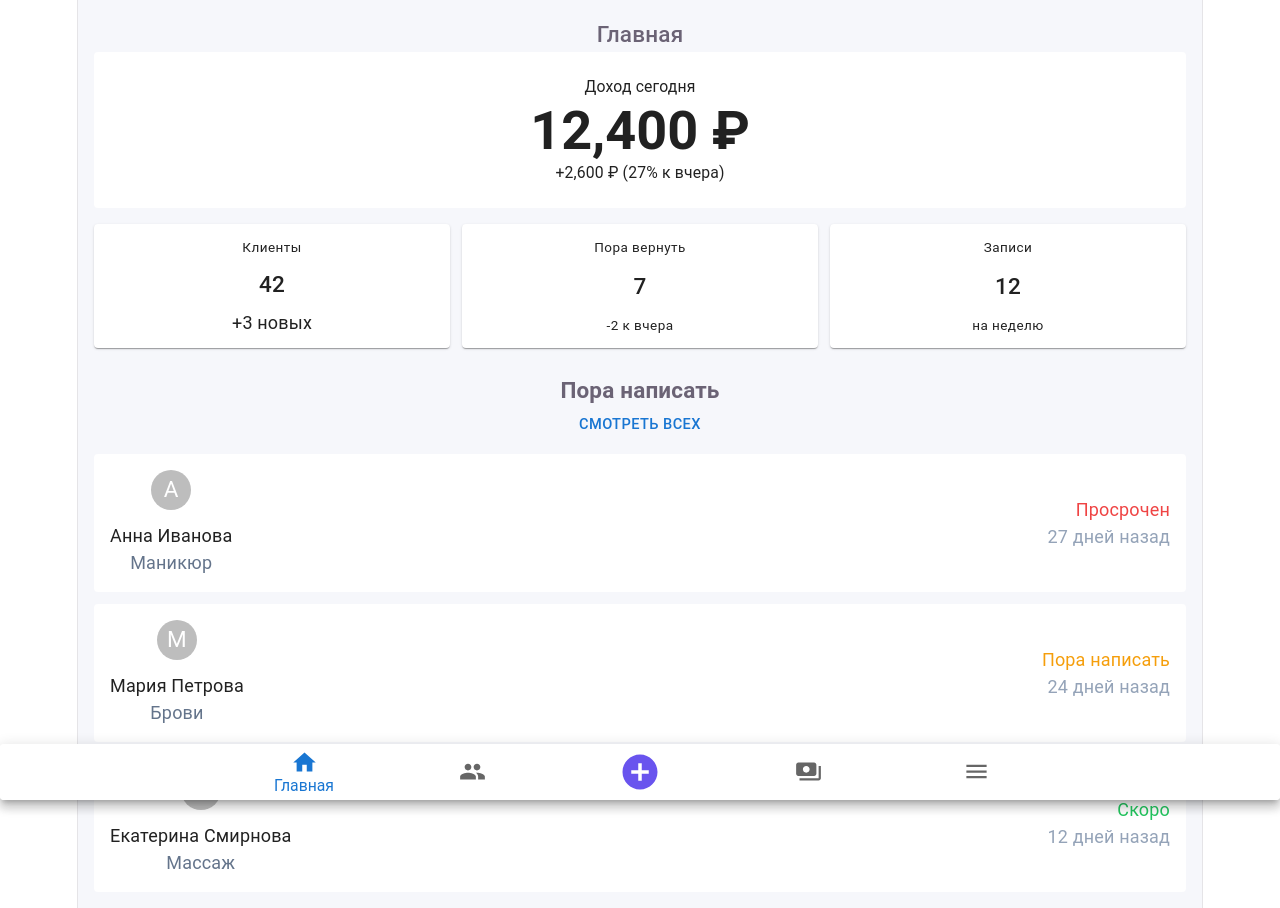
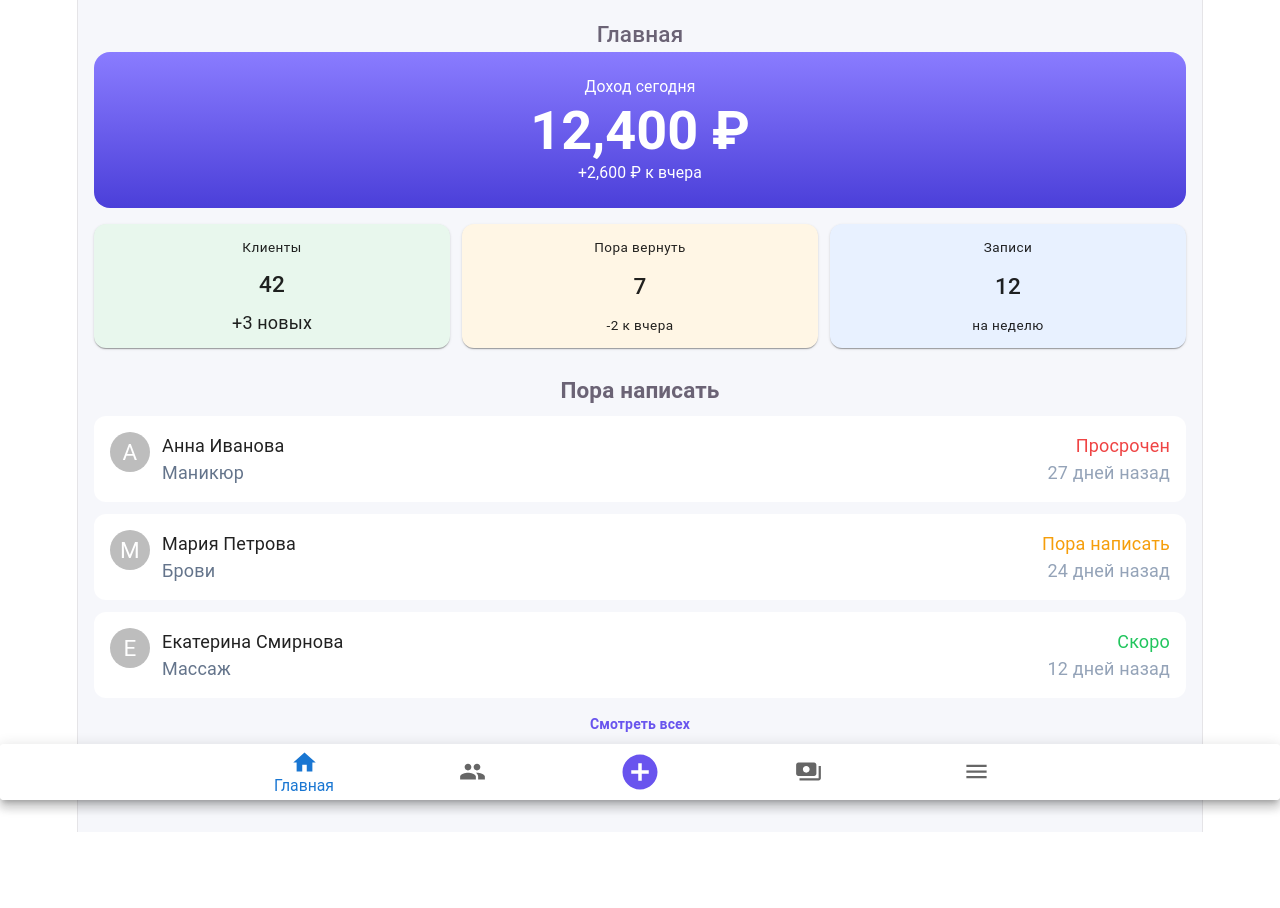
Before and after one commit to Korrusx/telegram-mini-app, a React (Vite) app: page / in a window 1280 px wide. After the commit the page ends 832 px from the top, so only its background shows below. Built offline with nearby package versions, Linux system fonts and the light colour scheme; what @twa-dev/sdk would draw is missing.

Commit message:
refactor: styled ReturnEnginePage

```diff
--- a/src/pages/ReturnEngine/ui/ReturnEnginePage.styled.ts
+++ b/src/pages/ReturnEngine/ui/ReturnEnginePage.styled.ts
@@ -1,5 +1,5 @@
 import styled from "styled-components";
-import { Box, Paper, Stack, Typography, Button, Avatar } from "@mui/material";
+import { Box, Paper, Stack, Typography, Avatar } from "@mui/material";
 
 export const Page = styled(Box)`
   padding: 16px;
@@ -13,6 +13,7 @@ export const Header = styled(Typography)`
 `;
 
 export const MainCard = styled(Paper)`
+  && {
     padding: 24px;
     border-radius: 16px;
     margin-bottom: 16px;
@@ -22,6 +23,7 @@ export const MainCard = styled(Paper)`
     flex-direction: column;
     align-items: center;
     text-align: center;
+  }
 `;
 
 export const StatsRow = styled(Stack)`
@@ -29,6 +31,7 @@ export const StatsRow = styled(Stack)`
 `;
 
 export const StatCard = styled(Paper)<{ bg?: string }>`
+  && {
     flex: 1;
     padding: 12px;
     border-radius: 12px;
@@ -39,13 +42,7 @@ export const StatCard = styled(Paper)<{ bg?: string }>`
     justify-content: space-between;
 
     background: ${({ bg }) => bg || "#fff"};
-`;
-
-export const SectionHeader = styled(Stack)`
-  flex-direction: row;
-  justify-content: space-between;
-  align-items: center;
-  margin-bottom: 12px;
+  }
 `;
 
 export const ClientsStack = styled(Stack)`
@@ -53,18 +50,28 @@ export const ClientsStack = styled(Stack)`
 `;
 
 export const ClientCard = styled(Paper)`
+  && {
     padding: 16px;
     border-radius: 12px;
 
     display: flex;
     justify-content: space-between;
     align-items: center;
+  }
 `;
 
 export const ClientInfo = styled(Stack)`
+  && {
     flex-direction: row;
     gap: 12px;
-  align-items: center;
+    align-items: flex-start;
+  }
+`;
+
+export const ClientDetail = styled(Box)`
+  display: flex;
+  flex-direction: column;
+  align-items: flex-start;
 `;
 
 export const ClientAvatar = styled(Avatar)`
@@ -91,8 +98,3 @@ export const SmallText = styled(Typography)`
   font-size: 12px;
   color: #94a3b8;
 `;
-
-export const SeeAllButton = styled(Button)`
-  text-transform: none;
-  font-weight: 600;
-`;
--- a/src/pages/ReturnEngine/ui/ReturnEnginePage.tsx
+++ b/src/pages/ReturnEngine/ui/ReturnEnginePage.tsx
@@ -5,7 +5,6 @@ import {
   MainCard,
   StatsRow,
   StatCard,
-  SectionHeader,
   ClientsStack,
   ClientCard,
   ClientInfo,
@@ -14,7 +13,7 @@ import {
   ClientService,
   StatusText,
   SmallText,
-  SeeAllButton,
+  ClientDetail,
 } from "./ReturnEnginePage.styled.ts";
 
 export const ReturnEnginePage = () => {
@@ -56,7 +55,6 @@ export const ReturnEnginePage = () => {
   ];
 
   const diff = stats.incomeToday - stats.incomeYesterday;
-  const percent = Math.round((diff / stats.incomeYesterday) * 100);
 
   const getStatusColor = (status: string) => {
     switch (status) {
@@ -84,7 +82,7 @@ export const ReturnEnginePage = () => {
 
         <Typography variant="body2">
           {diff >= 0 ? "+" : ""}
-          {diff.toLocaleString()} ₽ ({percent}% к вчера)
+          {diff.toLocaleString()} ₽ к вчера
         </Typography>
       </MainCard>
 
@@ -112,13 +110,10 @@ export const ReturnEnginePage = () => {
         </StatCard>
       </StatsRow>
 
-      <SectionHeader>
-        <Typography variant="h6" sx={{ fontWeight: 700 }}>
-          Пора написать
-        </Typography>
-
-        <SeeAllButton size="small">Смотреть всех</SeeAllButton>
-      </SectionHeader>
+      {/* CLIENTS TITLE (без кнопки!) */}
+      <Typography variant="h6" sx={{ fontWeight: 700, mb: 1 }}>
+        Пора написать
+      </Typography>
 
       <ClientsStack>
         {returnClients.map((client) => (
@@ -126,10 +121,10 @@ export const ReturnEnginePage = () => {
             <ClientInfo>
               <ClientAvatar>{client.avatar}</ClientAvatar>
 
-              <Box>
+              <ClientDetail>
                 <ClientName>{client.name}</ClientName>
                 <ClientService>{client.service}</ClientService>
-              </Box>
+              </ClientDetail>
             </ClientInfo>
 
             <Box sx={{ textAlign: "right" }}>
@@ -141,6 +136,20 @@ export const ReturnEnginePage = () => {
           </ClientCard>
         ))}
       </ClientsStack>
+
+      <Box sx={{ mt: 2, textAlign: "center" }}>
+        <Typography
+          onClick={() => console.log("go to clients")}
+          sx={{
+            color: "#6954EE",
+            fontWeight: 600,
+            cursor: "pointer",
+            fontSize: 14,
+          }}
+        >
+          Смотреть всех
+        </Typography>
+      </Box>
     </Page>
   );
 };
```
Lines whose indentation alone changed are shown as unchanged.
